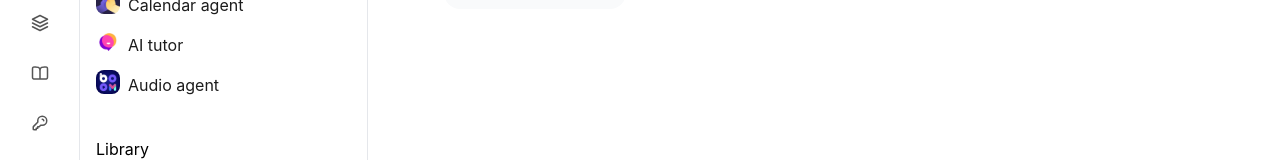
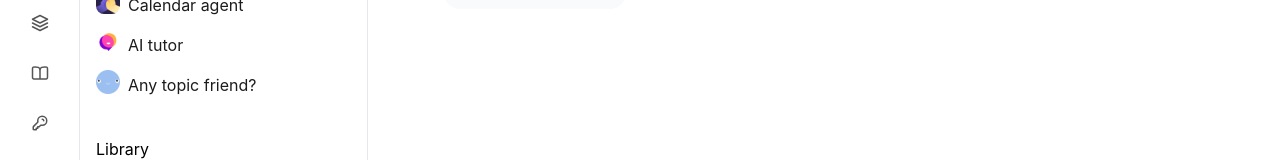
Before and after one commit to zsy2053/frontend, a React (Vite) app: page /home in a window 1280 px wide. Shown: the part 171-331 px from the top of the page. Built offline with nearby package versions, Linux system fonts and the light colour scheme; no server answers; sample sign-in values are in the browser's storage.

Commit message:
Add BlenderBot, remove audio agent, fix loading icon

```diff
--- a/src/components/Home/Agents.jsx
+++ b/src/components/Home/Agents.jsx
@@ -25,9 +25,10 @@ const agentsData = [
 		]
 	},
 	{
-		name: "Audio agent",
-		menuIcon: <Icon><img src='/icons/AudioAgentMenuIcon.svg' /></Icon>,
-		chatWindowIcon: '/icons/AudioAgentMenuIcon.svg'
+		name: "Any topic friend?",
+		menuIcon: <Icon><img src='/icons/BlenderBot.svg' /></Icon>,
+		chatWindowIcon: '/icons/BlenderBot.svg',
+		chatSuggestions: []
 	}
 ]
 
--- a/src/components/Home/ChatWindow.jsx
+++ b/src/components/Home/ChatWindow.jsx
@@ -1,7 +1,6 @@
 import { Stack, Box } from '@mui/system'
 import React, { useState, useRef, useEffect } from 'react'
 import FormControl from '@mui/material/FormControl';
-import CircularProgress from '@mui/material/CircularProgress';
 import Input from '@mui/material/Input';
 import InputAdornment from '@mui/material/InputAdornment';
 import MicIcon from '@mui/icons-material/Mic';
@@ -195,21 +194,24 @@ const ChatWindow = ({ chatTitle, chatWindowIcon, chatSuggestions, content, chatM
                                     }}
                                     disableUnderline
                                     id="outlined-adornment-amount"
-                                    endAdornment={<InputAdornment position="end">{
-                                        isLoading ? <Box className='flex items-center'><CircularProgress className='h-10 w-10 flex justify-center items-center' /></Box> :
+                                    endAdornment={<InputAdornment position="end">
                                         <Box className='flex items-center'>
                                             <button className='h-10 w-10 flex justify-center items-center'
                                                 onClick={() => setAudioStatus('recording')}>
                                                 <MicIcon fontSize='large' />
                                             </button>
+                                            {isLoading ?
+                                                <img src='/icons/Spinner.svg'
+                                                    class="h-10 w-10 ml-5 mr-7 animate-spin motion-reduce:animate-[spin_1.5s_linear_infinite]" />
+                                                :
                                                 <button onClick={() => {
                                                     sendMessage();
                                                     setMessage('');
                                                 }} className='h-10 w-10 ml-4 mr-4 flex justify-center'>
                                                     <img src='/icons/SendIcon.svg' />
                                                 </button>
+                                            }
                                         </Box>
-                                    }
                                     </InputAdornment>}
                                 />
                             </FormControl>
```
Also changed, not shown: public/icons/BlenderBot.svg (added), public/icons/Spinner.svg (added). Lines whose indentation alone changed are shown as unchanged.
